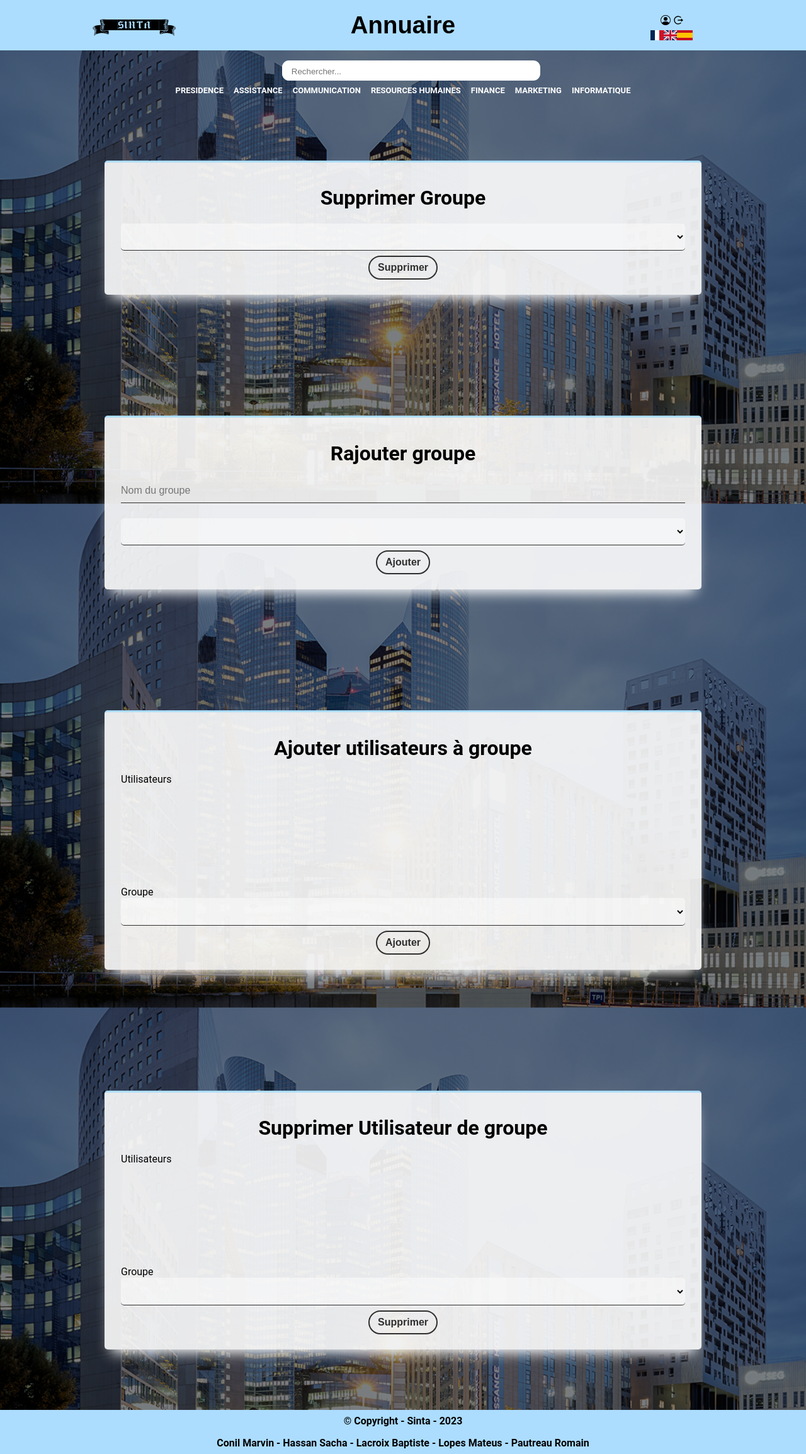
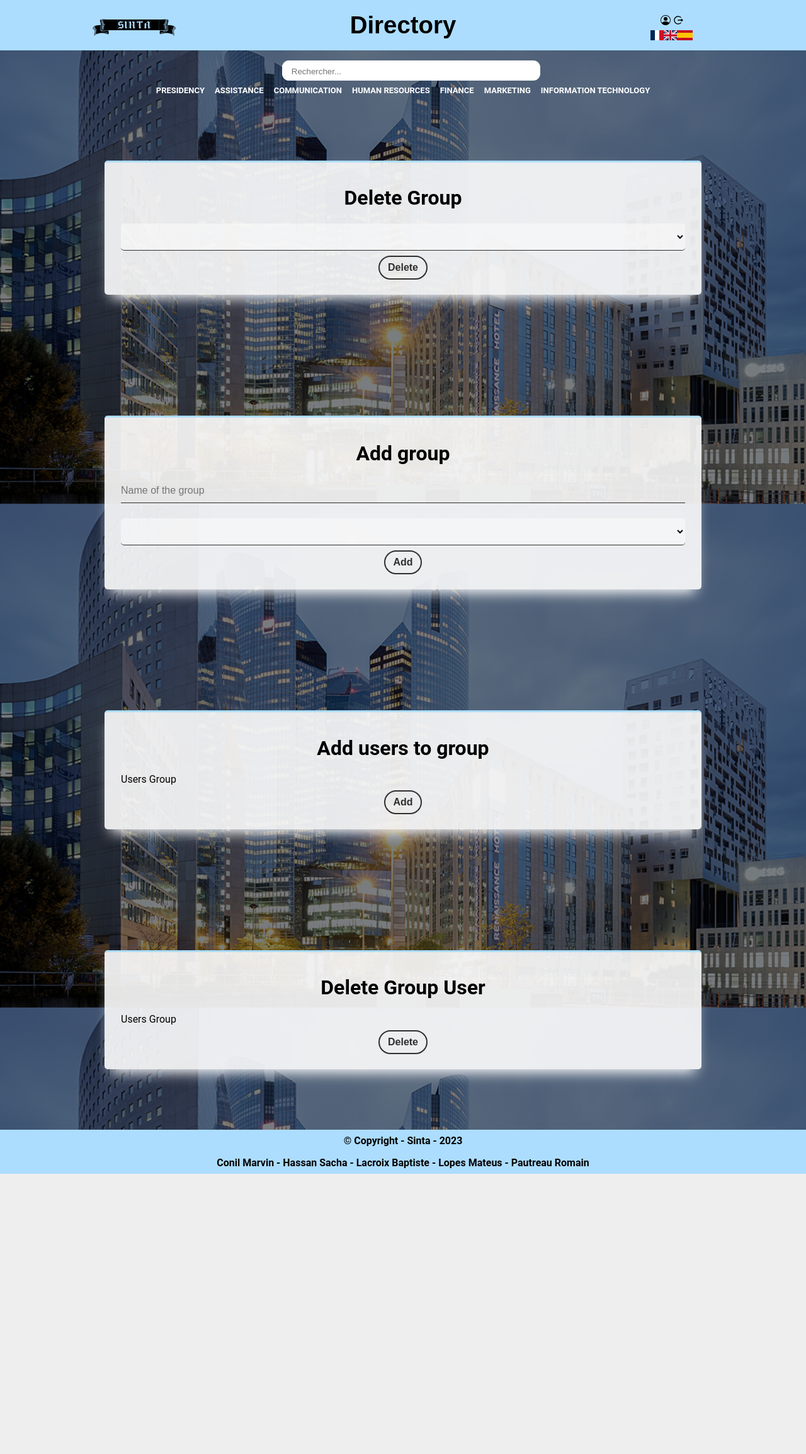
Before and after one commit to BaptisteLacroix/SAE401-Annuaire, a Flask app: template templates/adminPanel.html in a window 1280 px wide. Shown: the whole page at 63% size. After the commit the page ends 1864 px from the top, so only its background shows below. Run offline with Flask 3, Linux system fonts and the light colour scheme; the template is opened without the code that fills it, so the values that code supplies are empty; parts of the project's set-up code (start-up, migrations or seed data) failed here and were passed over.

Commit message:
some minor changes

```diff
--- a/server.py
+++ b/server.py
@@ -393,8 +393,7 @@
     if not session.get('username'):
         return render_template('index.html')
     print("session logout")
-    session.pop('username', None)
-    session.pop('password', None)
+    session.clear()
     return render_template('index.html', admin=True if session.get('username') and session.get('password') else False)
 
 
--- a/static/css/menu.css
+++ b/static/css/menu.css
@@ -71,14 +71,14 @@
     cursor: pointer;
 }
 
-div#adminPanel {
+div#adminPanelDiv {
     display: flex;
     flex-direction: column;
     align-items: center;
     justify-content: center;
 }
 
-div#adminPanel > a {
+div#adminPanelDiv > a {
     display: block;
     background: transparent;
     padding: 0.5vh 0.5vw;
@@ -92,18 +92,18 @@
     transition: all 0.2s ease-in-out;
 }
 
-div#adminPanel > a {
+div#adminPanelDiv > a {
     text-decoration: none;
     color: var(--color-dark);
 }
 
-div#adminPanel > a:hover {
+div#adminPanelDiv > a:hover {
     cursor: pointer;
     background: var(--color-dark);
     color: var(--color-light);
 }
 
-div#adminPanel > button:hover > a {
+div#adminPanelDiv > button:hover > a {
     color: var(--color-light);
 }
 
--- a/static/js/language.js
+++ b/static/js/language.js
@@ -1,8 +1,8 @@
 // On window load add eventlistener to the flags
 window.addEventListener("load", function () {
     // Get the stored language or default to 'en'
-    //    const storedLanguage = localStorage.getItem("language") || "en";
-    //    setLanguage(storedLanguage);
+    const storedLanguage = localStorage.getItem("language") || "en";
+    setLanguage(storedLanguage);
 
     // Add eventlistener to the flags
     document.addEventListener("click", function (event) {
@@ -39,6 +39,13 @@
                                 if (element.id.indexOf("profile-") !== -1) {
                                     let spanText = element.innerHTML.split(">")[1].split("<")[0];
                                     element.innerHTML = value2 + `<span>` + spanText + `</span>`;
+                                }
+                                // else if the last word in the id is value
+                                else if (element.id.split("-").pop() === "value") {
+                                    // replace the value element by the value
+                                    element.value = value2;
+                                } else if (element.id.split("-").pop() === "placeholder") {
+                                    element.placeholder = value2;
                                 } else {
                                     element.innerHTML = value2;
                                 }
--- a/static/translations/en.json
+++ b/static/translations/en.json
@@ -2,7 +2,7 @@
   "header-title": "Directory",
   "search-label": "Search",
   "search-button": "Submit",
-  "input-search": "Search...",
+  "input-search-placeholder": "Search...",
   "search-presidence": "PRESIDENCY",
   "search-assistance": "ASSISTANCE",
   "search-communication": "COMMUNICATION",
@@ -48,21 +48,21 @@
       "profile-postal-code": "Postal Code : "
     }
   ],
-    "adminPanel": [
+  "adminPanel": [
     {
       "adminPanel-delete-group": "Delete Group",
-      "adminPanel-delete-group-button": "Delete",
+      "adminPanel-delete-group-button-value": "Delete",
       "adminPanel-add-group": "Add group",
-      "adminPanel-add-group-name": "Name of the group",
-      "adminPanel-add-group-button": "Add",
+      "adminPanel-add-group-name-placeholder": "Name of the group",
+      "adminPanel-add-group-button-value": "Add",
       "adminPanel-add-user-group": "Add users to group",
       "adminPanel-add-user-group-label-user": "Users",
       "adminPanel-add-user-group-label-group": "Group",
-      "adminPanel-add-user-group-button": "Add",
+      "adminPanel-add-user-group-button-value": "Add",
       "adminPanel-remove-user-group": "Delete Group User",
       "adminPanel-remove-user-group-label-user": "Users",
       "adminPanel-remove-user-group-label-group": "Group",
-      "adminPanel-remove-user-group-button": "Delete"
+      "adminPanel-remove-user-group-button-value": "Delete"
     }
   ]
 }
--- a/templates/adminPanel.html
+++ b/templates/adminPanel.html
@@ -21,14 +21,14 @@
                     {% endfor %}
                 </select>
             </label>
-            <input id="adminPanel-delete-group-button" type="submit" class="adminPanelButton" value="Supprimer"/>
+            <input id="adminPanel-delete-group-button-value" type="submit" class="adminPanelButton" value="Supprimer"/>
         </form>
     </div>
     <div class="box blue">
         <h1 id="adminPanel-add-group" class="adminPanelSectionTitle">Rajouter groupe</h1>
         <form action="/adminPanel/addGroup" method="post">
             <label>
-                <input id="adminPanel-add-group-name" type="text" name="group" placeholder="Nom du groupe"/>
+                <input id="adminPanel-add-group-name-placeholder" type="text" name="group" placeholder="Nom du groupe"/>
             </label>
             <label>
                 <select name="OU" class="single">
@@ -37,7 +37,7 @@
                     {% endfor %}
                 </select>
             </label>
-            <input id="adminPanel-add-group-button" type="submit" class="adminPanelButton" value="Ajouter"/>
+            <input id="adminPanel-add-group-button-value" type="submit" class="adminPanelButton" value="Ajouter"/>
         </form>
     </div>
     <div class="box blue">
@@ -58,7 +58,7 @@
                     {% endfor %}
                 </select>
             </label>
-            <input id="adminPanel-add-user-group-button" type="submit" class="adminPanelButton" value="Ajouter"/>
+            <input id="adminPanel-add-user-group-button-value" type="submit" class="adminPanelButton" value="Ajouter"/>
         </form>
     </div>
     <div class="box blue">
@@ -78,7 +78,7 @@
                     {% endfor %}
                 </select>
             </label>
-            <input id="adminPanel-remove-user-group-button" type="submit" class="adminPanelButton" value="Supprimer"/>
+            <input id="adminPanel-remove-user-group-button-value" type="submit" class="adminPanelButton" value="Supprimer"/>
         </form>
     </div>
 </main>
--- a/templates/import/head.html
+++ b/templates/import/head.html
@@ -2,7 +2,7 @@
     <meta charset="UTF-8">
     <meta name="author" content="Lacroix Baptiste">
     <meta name="author" content="Conil Marvin">
-    <meta name="author" content="Pautreau Romain">
+    <meta name="author" content="Patureau Romain">
     <meta name="author" content="Lopes Mateus">
     <meta name="author" content="Hassan Sacha">
     <link rel="stylesheet" type="text/css" href="{{ url_for('static', filename='css/home.css') }}"/>
--- a/templates/import/header.html
+++ b/templates/import/header.html
@@ -38,7 +38,7 @@
             </li>
         </ul>
         {% if admin %}
-            <div id="adminPanel">
+            <div id="adminPanelDiv">
                 <a id="adminText" href="./adminPanel">
                     AdminPanel
                 </a>
```
Also changed, not shown: static/translations/fr.json (+6 -6 lines), static/translations/sp.json (+6 -6 lines).
